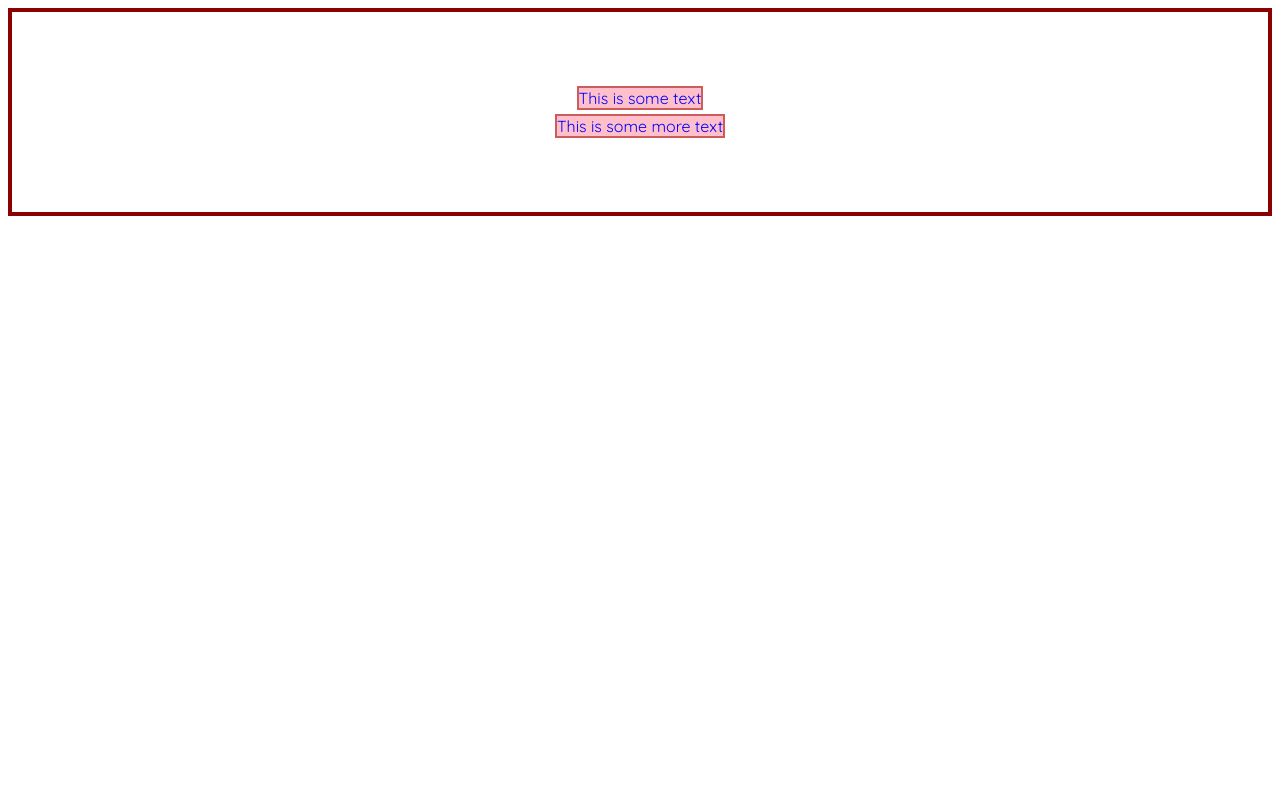
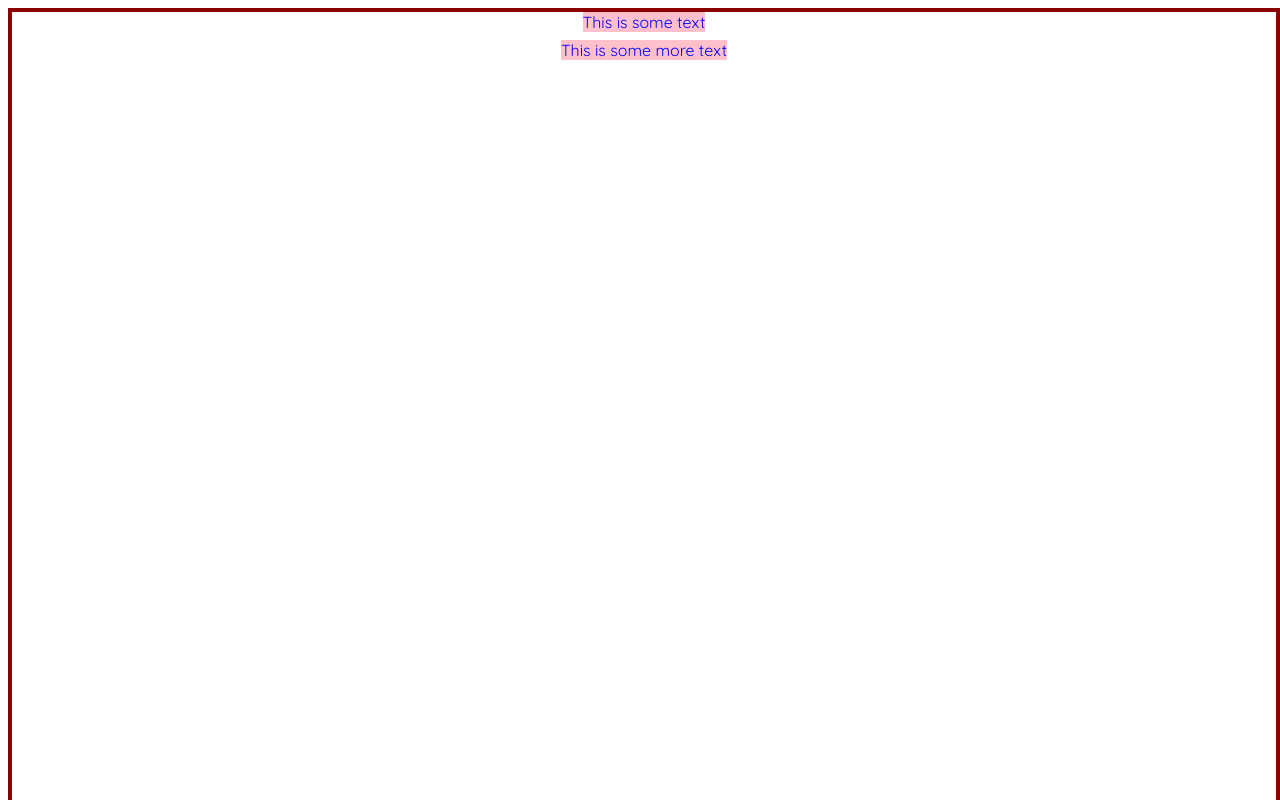
Before and after one commit to spencemang/Site-stuffs, a plain HTML site: page test-site1/index.html in a window 1280 px wide. Shown: the top 800 px of the page. Drawn offline with Linux system fonts and the light colour scheme.

Commit message:
modified:   test-site1/style.css

```diff
--- a/test-site1/style.css
+++ b/test-site1/style.css
@@ -7,16 +7,19 @@ html {
     border: 4px solid darkred;
     display: flex;
     flex-direction: column;
-    justify-content: center;
+    gap: 8px;
+    height: 200px;
+    width: 100%;
+    height: 1000px;
     align-items: center;
-    gap: 4px;
-    height: 200px;
+
+
+
 
 
 }
 
 .txt{
-    border: 2px solid indianred;
     background: pink;
     color: blue;
 
```
